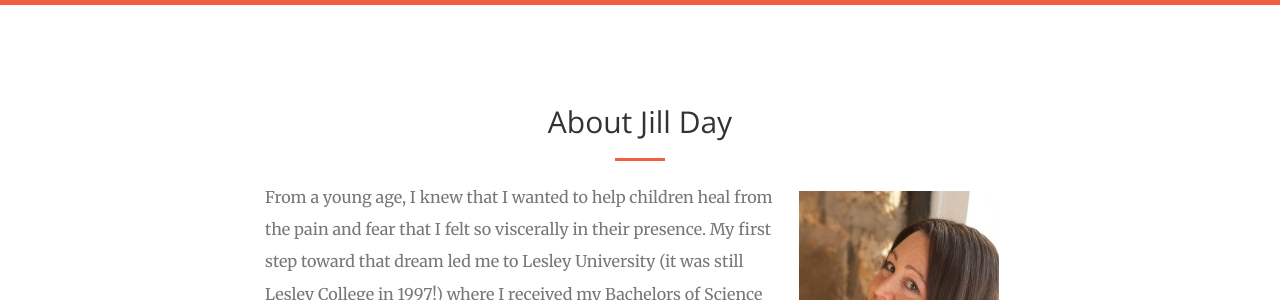
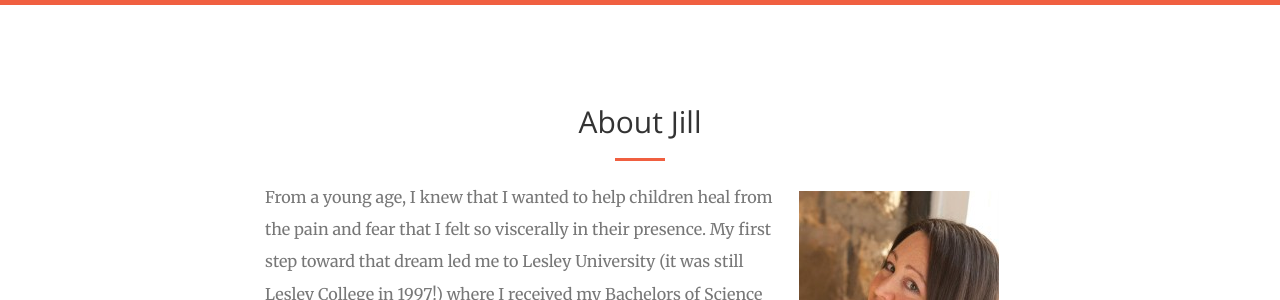
Before and after one commit to audreyshub/jilladay, a Jekyll site: the page built from index.html, in a window 1280 px wide and 900 px high, scrolled down 1477 px. Shown: the part 159-459 px from the top of the window. Built offline with Jekyll 4.4.1, drawn with Linux system fonts in a browser that asks for light colours; some of the changed text lies outside the part shown.

Commit message:
copy change

```diff
--- a/_includes/about.html
+++ b/_includes/about.html
@@ -2,7 +2,7 @@
     <div class="container">
         <div class="row">
             <div class="col-lg-8 col-lg-offset-2 text-center">
-                <h2 class="section-heading text-center">About Jill Day</h2>
+                <h2 class="section-heading text-center">About Jill</h2>
                 <hr class="primary">
             </div>
         </div>
--- a/_includes/contact.html
+++ b/_includes/contact.html
@@ -2,7 +2,7 @@
     <div class="container">
         <div class="row">
             <div class="col-lg-8 col-lg-offset-2 text-center">
-                <h2 class="section-heading">Contact Jill Day</h2>
+                <h2 class="section-heading">Contact Jill</h2>
                 <hr class="primary">
                 <p>For more information and to schedule a session, email jill@jilladay.com or call 207.370.2291. Ask me about special rates for veterans, plus multiple-session and couples rates.</p>
                 <p>I see clients in person in Blue Hill, Maine and via phone from all over the world.</p>
--- a/_includes/footer.html
+++ b/_includes/footer.html
@@ -2,7 +2,7 @@
     <div class="container">
         <div class="col-lg-12 text-center">
             {% for link in site.footer.links %}
-            <p style="font-size: 1.3rem;">Website by&nbsp<a href="{{ link.url }}" target="_blank" rel="noopener">{{ link.text }}</a></p>
+            <p style="font-size: 1.5rem;">Website by&nbsp<a href="{{ link.url }}" target="_blank" rel="noopener" style="text-decoration: underline">{{ link.text }}</a></p>
             {% endfor %}
         </div>
     </div>
```
